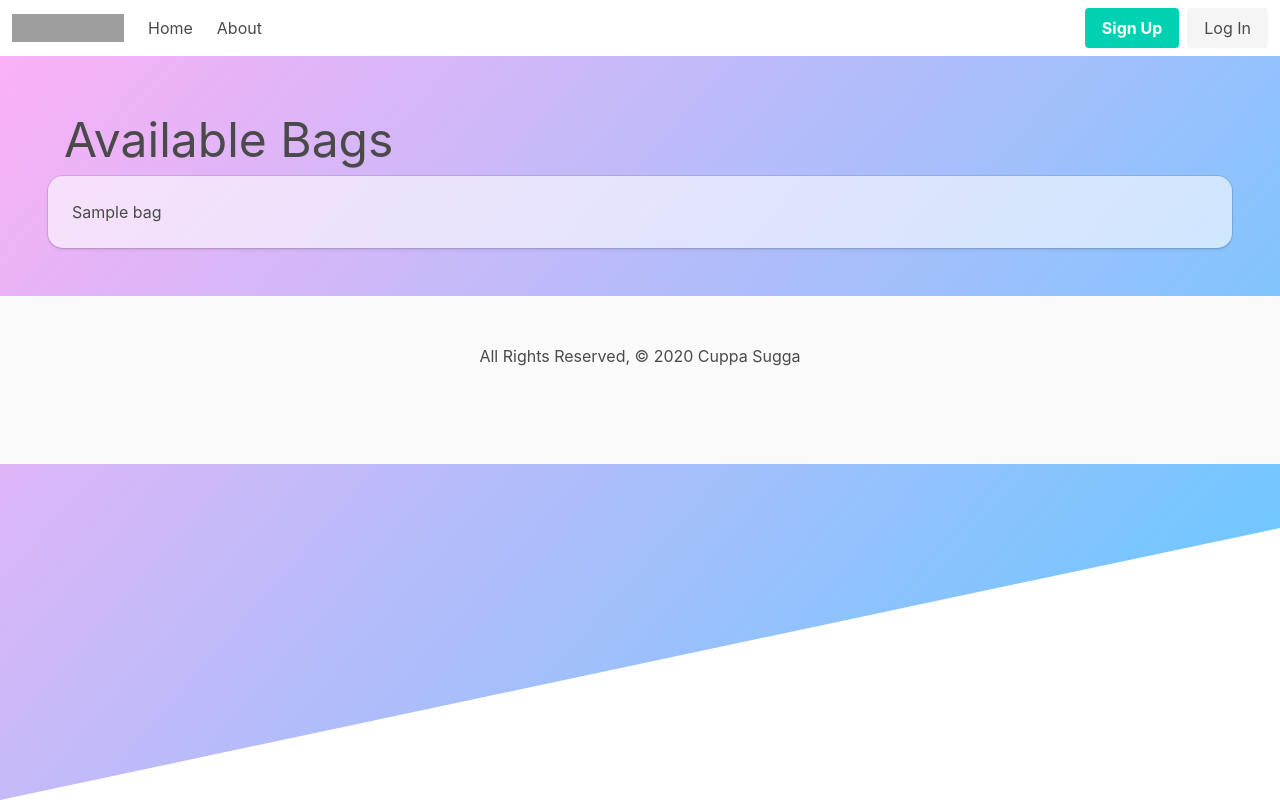
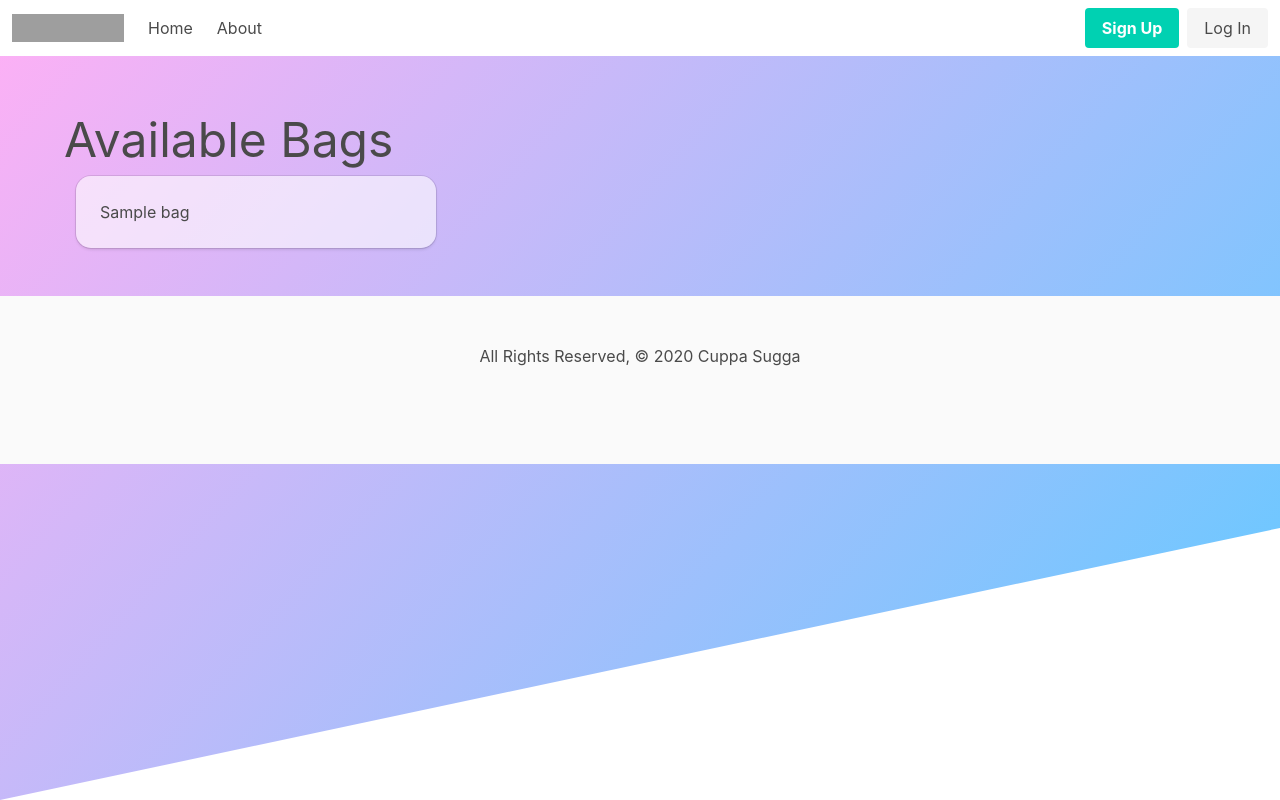
Before and after one commit to nikitamadora/cuppasugga, a Django app: page /bags/ in a window 1280 px wide. Run offline with Django 3.2, Linux system fonts and the light colour scheme; tables that the repository leaves empty hold one stand-in row (values such as "Sample post"); some libraries are stand-ins or nearby versions; grey boxes are pictures that could not be loaded.

Commit message:
Style update

```diff
--- a/cuppasugga/main_app/static/css/style.css
+++ b/cuppasugga/main_app/static/css/style.css
@@ -12,6 +12,10 @@ main {
 
 main header {
   position: relative;
+}
+
+.columns, .bag-index {
+  flex-wrap: wrap;
 }
 
 .card {
--- a/cuppasugga/main_app/templates/bags/index.html
+++ b/cuppasugga/main_app/templates/bags/index.html
@@ -9,8 +9,9 @@
 
 
 <div class="columns">
+  <div class="container bag-index">
     {% for bag in bags %}
-      <a href="{% url 'public_bag_detail' bag.id %}" class="column">
+        <a href="{% url 'public_bag_detail' bag.id %}" class="column is-4">
           <div class="card card-pale">
             <div class="card-content">
               <span class="card-title">{{bag.name}}</span>
@@ -19,5 +20,6 @@
         </a>
     {% endfor %}
   </div>
+</div>
 
 {% endblock %}
--- a/cuppasugga/main_app/templates/main_app/bag_detail.html
+++ b/cuppasugga/main_app/templates/main_app/bag_detail.html
@@ -2,7 +2,6 @@
 {% block content %}
 
 <!-- ---------------- USER/PROFILE DETAIL  -->
-
 <!-- Bag & Bag Contents -->
 <div class="columns is-centered">
   <div class="column is-three-fifths">
```
Lines whose indentation alone changed are shown as unchanged.
